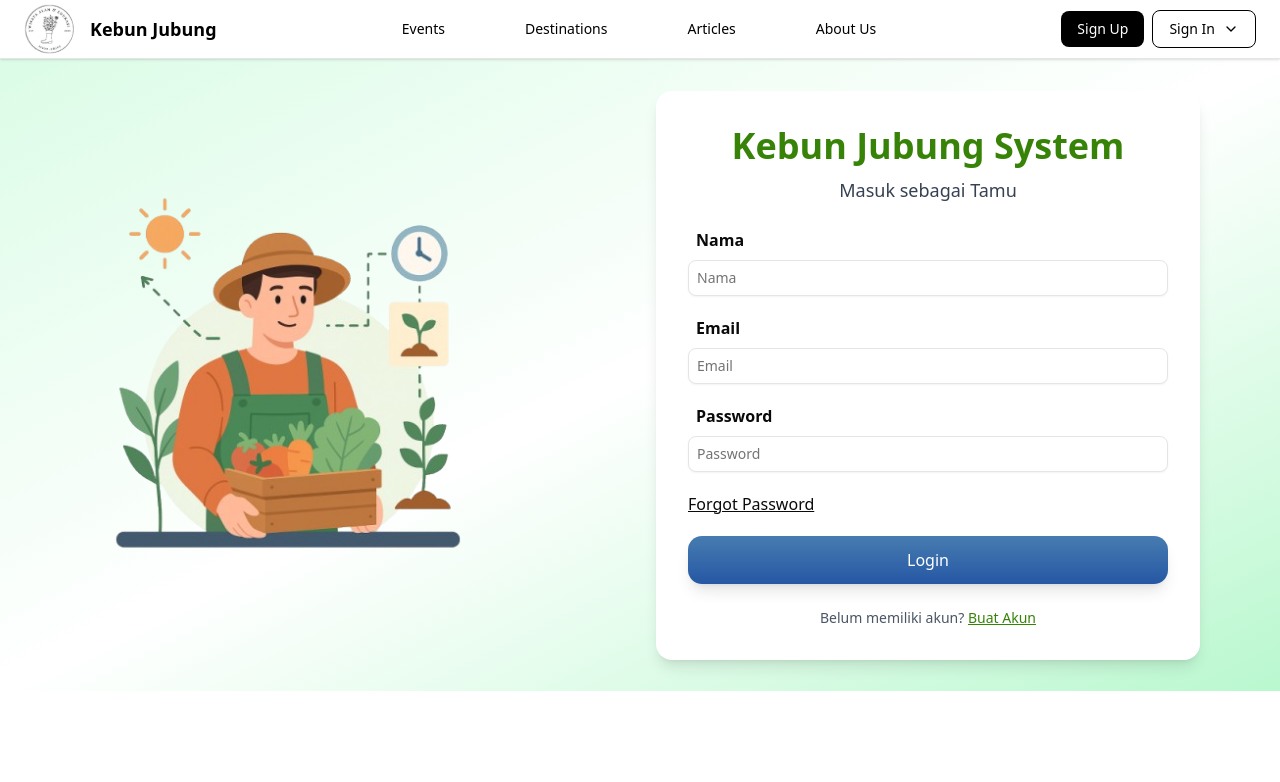
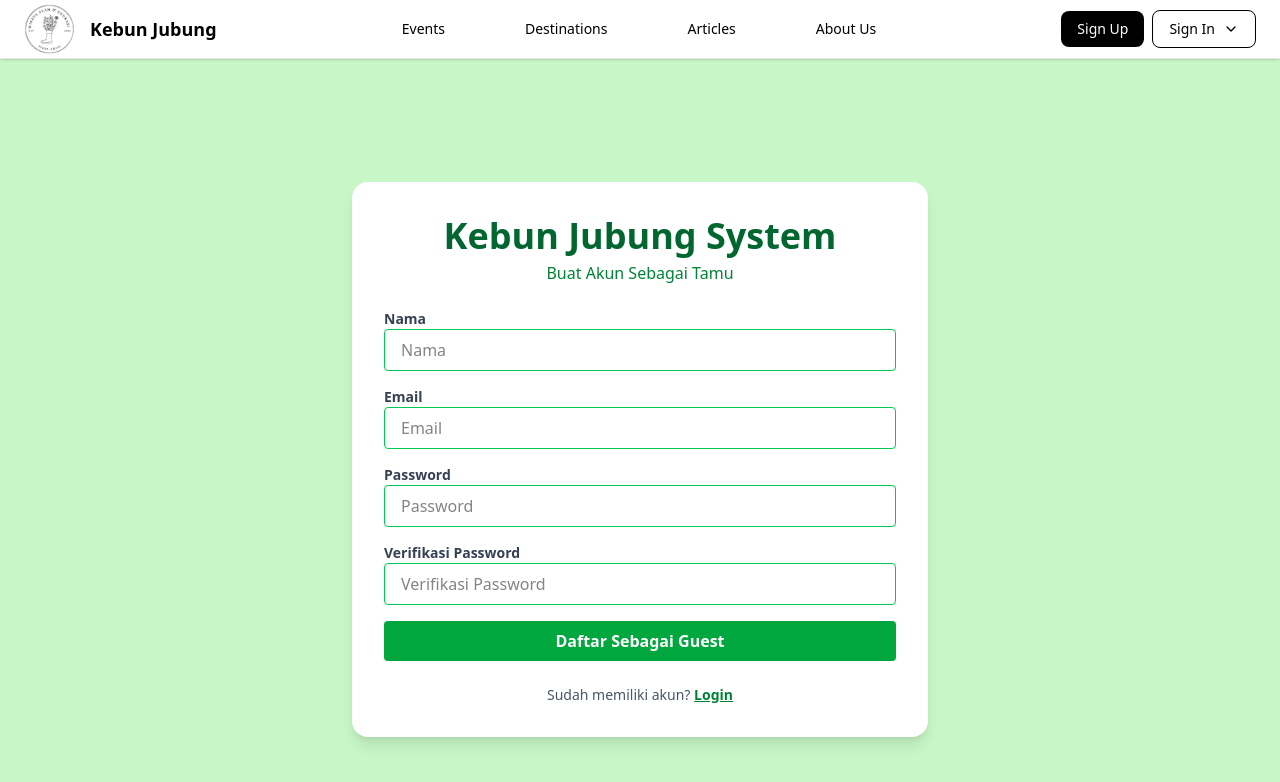
Before and after one commit to safira1104/sistem-informasi-manajemen_PMM-JEMBER, a Next.js app in the folder frontend/: page /guest/sign-in in a window 1280 px wide. Shown: the top 782 px of the page. Built offline with nearby package versions, Linux system fonts and the light colour scheme.

Commit message:
feat: tambahkan UI login admin

```diff
--- a/frontend/app/(auth)/admin/sign-in/page.tsx
+++ b/frontend/app/(auth)/admin/sign-in/page.tsx
@@ -1,36 +1,68 @@
 import React from "react";
-import Image from "next/image";
-import Garden4 from "@/assets/images/garden-4.png";
-import SignInFormAdmin from "@/features/auth/components/sign-in-form-admin";
 
 const SignInPage = () => {
   return (
-    <div className="font-poppins flex min-h-[calc(100vh-80px)] w-full flex-col-reverse md:flex-row bg-gradient-to-br from-green-100 via-white to-green-200">
-      {/* Left Side - Image */}
-      <div className="hidden md:flex flex-1 items-center justify-center p-8">
-        <div className="max-w-[500px] w-full">
-          <Image
-            src={Garden4}
-            alt="Learning Illustration"
-            className="w-full h-auto object-contain"
-            priority
-          />
-        </div>
-      </div>
-
-      {/* Right Side - Form */}
-      <div className="flex flex-1 items-center justify-center px-4 md:px-[80px]">
-        <div className="w-full max-w-md bg-white p-8 rounded-3xl shadow-2xl">
-          <h3 className="text-center text-2xl font-extrabold text-green-800 md:text-4xl">
+    <div className="min-h-screen w-full flex items-center justify-center bg-[#C7F6C7] font-poppins px-4">
+      <div className="w-full max-w-md bg-white p-8 rounded-2xl shadow-lg">
+        <div className="text-center mb-6">
+          <h3 className="text-3xl font-extrabold text-green-800 md:text-[36px]">
             Kebun Jubung System
           </h3>
-          <h5 className="text-xl font-semibold text-gray-700 text-center mt-2">
-            Admin Login
-          </h5>
-          <div className="mt-6">
-            <SignInFormAdmin />
+          <p className="text-green-700 mt-1 text-md">Admin Login</p>
+        </div>
+
+        <form className="space-y-4">
+          <div>
+            <label className="block text-sm font-semibold text-gray-700">Nama</label>
+            <input
+              type="text"
+              placeholder="Nama"
+              className="w-full border border-green-500 rounded px-4 py-2 outline-none focus:ring-2 focus:ring-green-300"
+            />
           </div>
-        </div>
+
+          <div>
+            <label className="block text-sm font-semibold text-gray-700">Email</label>
+            <input
+              type="email"
+              placeholder="Email"
+              className="w-full border border-green-500 rounded px-4 py-2 outline-none focus:ring-2 focus:ring-green-300"
+            />
+          </div>
+
+          <div>
+            <label className="block text-sm font-semibold text-gray-700">Password</label>
+            <input
+              type="password"
+              placeholder="Password"
+              className="w-full border border-green-500 rounded px-4 py-2 outline-none focus:ring-2 focus:ring-green-300"
+            />
+          </div>
+
+          <div className="flex items-center justify-between text-sm">
+            <div className="flex items-center gap-2">
+              <input type="checkbox" className="accent-green-600" />
+              <label className="text-gray-700">Remember me</label>
+            </div>
+            <a href="#" className="text-green-700 font-semibold hover:underline">
+              Forgot Password?
+            </a>
+          </div>
+
+          <button
+            type="submit"
+            className="w-full bg-green-600 hover:bg-green-700 text-white font-bold py-2 rounded"
+          >
+            Login
+          </button>
+        </form>
+
+        <p className="text-center text-sm text-gray-600 mt-6">
+          Belum memiliki akun?{" "}
+          <a href="/admin/sign-up" className="text-green-700 font-semibold underline">
+            Buat Akun
+          </a>
+        </p>
       </div>
     </div>
   );
--- a/frontend/app/(auth)/guest/sign-in/page.tsx
+++ b/frontend/app/(auth)/guest/sign-in/page.tsx
@@ -1,48 +1,70 @@
 import React from "react";
-import Image from "next/image";
-import Garden3 from "@/assets/images/garden-3.png";
-import SignInFormGuest from "@/features/auth/components/sign-in-form-guest";
 
-const SignInPage = () => {
+const SignUpPage = () => {
   return (
-    <div className="font-poppins flex w-full flex-col-reverse items-center justify-center bg-gradient-to-br from-green-100 via-white to-green-200 md:flex-row">
-      {/* Gambar kiri seperti card */}
-      <div className="hidden md:flex flex-1 items-center justify-center p-4">
-        <div className="max-w-[400px] w-full">
-          <Image
-            src={Garden3}
-            alt="Ilustrasi Belajar"
-            className="w-full h-auto rounded-2xl object-contain"
-            priority
-          />
+    <div className="min-h-screen w-full flex items-center justify-center bg-[#C7F6C7] font-poppins px-4">
+      <div className="w-full max-w-xl bg-white p-8 rounded-2xl shadow-lg">
+        <div className="text-center mb-6">
+          <h3 className="text-3xl font-extrabold text-green-800 md:text-[36px]">
+            Kebun Jubung System
+          </h3>
+          <p className="text-green-700 mt-1 text-md">Buat Akun Sebagai Tamu</p>
         </div>
-      </div>
 
-      {/* Form login dalam card */}
-      <div className="flex flex-1 items-center justify-center px-4 md:px-[80px]">
-        <div className="w-full max-w-xl rounded-2xl bg-white p-8 shadow-lg">
-          <div className="text-center mb-6">
-            <h3 className="text-3xl font-extrabold text-[#378308] md:text-[36px] leading-tight">
-              Kebun Jubung System
-            </h3>
-            <p className="text-lg text-gray-700 mt-2">Masuk sebagai Tamu</p>
+        <form className="space-y-4">
+          <div>
+            <label className="block text-sm font-semibold text-gray-700">Nama</label>
+            <input
+              type="text"
+              placeholder="Nama"
+              className="w-full border border-green-500 rounded px-4 py-2 outline-none focus:ring-2 focus:ring-green-300"
+            />
           </div>
 
-          <SignInFormGuest />
+          <div>
+            <label className="block text-sm font-semibold text-gray-700">Email</label>
+            <input
+              type="email"
+              placeholder="Email"
+              className="w-full border border-green-500 rounded px-4 py-2 outline-none focus:ring-2 focus:ring-green-300"
+            />
+          </div>
 
-          <p className="text-center text-sm text-gray-600 mt-6">
-            Belum memiliki akun?{" "}
-            <a
-              href="/guest/sign-up"
-              className="text-[#378308] font-medium underline"
-            >
-              Buat Akun
-            </a>
-          </p>
-        </div>
+          <div>
+            <label className="block text-sm font-semibold text-gray-700">Password</label>
+            <input
+              type="password"
+              placeholder="Password"
+              className="w-full border border-green-500 rounded px-4 py-2 outline-none focus:ring-2 focus:ring-green-300"
+            />
+          </div>
+
+          <div>
+            <label className="block text-sm font-semibold text-gray-700">Verifikasi Password</label>
+            <input
+              type="password"
+              placeholder="Verifikasi Password"
+              className="w-full border border-green-500 rounded px-4 py-2 outline-none focus:ring-2 focus:ring-green-300"
+            />
+          </div>
+
+          <button
+            type="submit"
+            className="w-full bg-green-600 hover:bg-green-700 text-white font-bold py-2 rounded"
+          >
+            Daftar Sebagai Guest
+          </button>
+        </form>
+
+        <p className="text-center text-sm text-gray-600 mt-6">
+          Sudah memiliki akun?{" "}
+          <a href="/guest/sign-in" className="text-green-700 font-semibold underline">
+            Login
+          </a>
+        </p>
       </div>
     </div>
   );
 };
 
-export default SignInPage;
+export default SignUpPage;
--- a/frontend/app/(auth)/guest/sign-up/page.tsx
+++ b/frontend/app/(auth)/guest/sign-up/page.tsx
@@ -1,34 +1,70 @@
 import React from "react";
-import Image from "next/image";
-import Garden2 from "@/assets/images/garden-2.png";
 import SignUpFormGuest from "@/features/auth/components/sign-up-form-guest";
 
 const SignUpPage = () => {
   return (
-    <div className="flex  w-full flex-col items-center justify-center bg-gradient-to-br from-green-100 via-white to-green-200 md:flex-row font-poppins pt-7 pb-5">
-      {/* Gambar kiri dalam card */}
-      <div className="hidden md:flex flex-1 items-center justify-center p-8">
-        <div className="max-w-[500px] w-full">
-          <Image
-            src={Garden2}
-            alt="Ilustrasi Belajar"
-            className="w-full h-auto rounded-xl object-contain"
-            priority
-          />
-        </div>
-      </div>
-
-      {/* Form registrasi dalam card */}
-      <div className="flex flex-1 items-center justify-center px-4 md:px-[80px]">
-        <div className="w-full max-w-xl rounded-2xl bg-white p-8 shadow-lg">
+    <div className="w-screen h-screen bg-[#C7F6C7] font-poppins flex items-center justify-center">
+      <div className="w-full max-w-xl bg-white rounded-2xl shadow-md p-8">
         <div className="text-center mb-6">
           <h3 className="text-3xl font-extrabold text-[#378308] md:text-[36px] leading-tight">
             Kebun Jubung System
           </h3>
-            <p className="text-lg text-gray-700 mt-2">Buat Akun Sebagai Tamu</p>
+          <p className="text-md text-green-700 mt-1">Buat Akun Sebagai Tamu</p>
         </div>
 
-          <SignUpFormGuest />
+        {/* Form Register (Nama, Email, Password, Verifikasi) */}
+        <form className="space-y-4">
+          <div>
+            <label className="block text-sm font-semibold text-gray-700">
+              Nama
+            </label>
+            <input
+              type="text"
+              placeholder="Nama"
+              className="w-full border border-green-500 rounded px-4 py-2 outline-none focus:ring-2 focus:ring-green-300"
+            />
+          </div>
+
+          <div>
+            <label className="block text-sm font-semibold text-gray-700">
+              Email
+            </label>
+            <input
+              type="email"
+              placeholder="Email"
+              className="w-full border border-green-500 rounded px-4 py-2 outline-none focus:ring-2 focus:ring-green-300"
+            />
+          </div>
+
+          <div>
+            <label className="block text-sm font-semibold text-gray-700">
+              Password
+            </label>
+            <input
+              type="password"
+              placeholder="Password"
+              className="w-full border border-green-500 rounded px-4 py-2 outline-none focus:ring-2 focus:ring-green-300"
+            />
+          </div>
+
+          <div>
+            <label className="block text-sm font-semibold text-gray-700">
+              Verifikasi Password
+            </label>
+            <input
+              type="password"
+              placeholder="Verifikasi Password"
+              className="w-full border border-green-500 rounded px-4 py-2 outline-none focus:ring-2 focus:ring-green-300"
+            />
+          </div>
+
+          <button
+            type="submit"
+            className="w-full bg-green-600 hover:bg-green-700 text-white font-semibold py-2 rounded"
+          >
+            Daftar Sebagai Guest
+          </button>
+        </form>
 
         <p className="text-center text-sm text-gray-600 mt-6">
           Sudah memiliki akun?{" "}
@@ -41,7 +77,6 @@
         </p>
       </div>
     </div>
-    </div>
   );
 };
 
```
Lines whose indentation alone changed are shown as unchanged.
